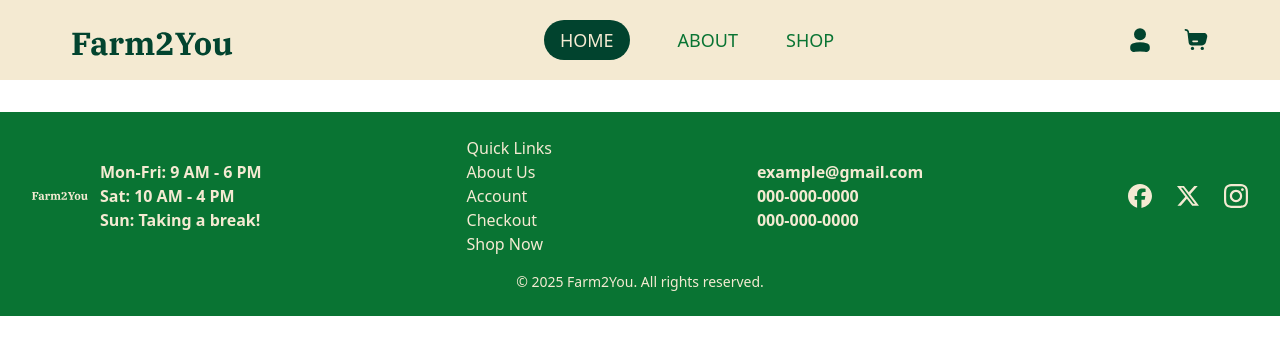
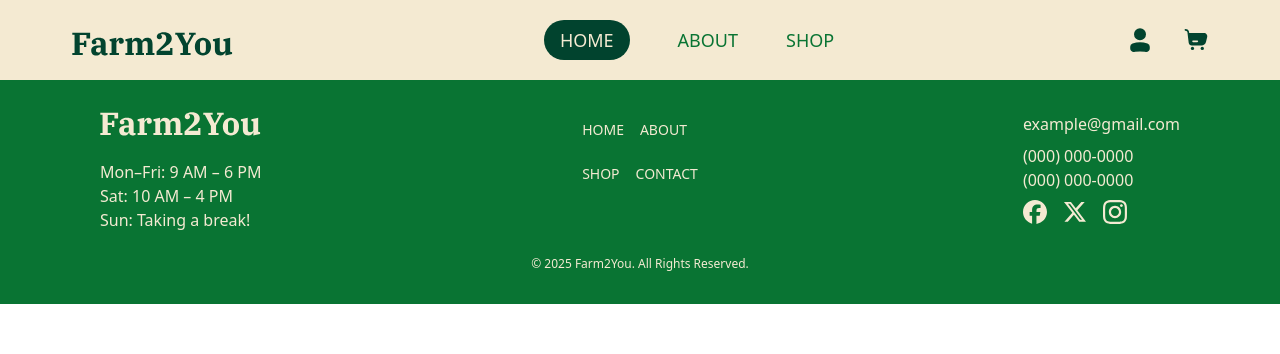
Before and after one commit to Code-the-Dream-School/ii-practicum-team-4-front, a React (Vite) app: page / in a window 1280 px wide. Shown: the top 354 px of the page. Built offline with nearby package versions, Linux system fonts and the light colour scheme.

Commit message:
use css grid

```diff
--- a/src/layouts/Footer.tsx
+++ b/src/layouts/Footer.tsx
@@ -1,65 +1,62 @@
-import React from "react";
+import React from 'react';
 import { Link } from 'react-router-dom';
 import fb from '../assets/images/icons/fb.svg';
-import ig from  '../assets/images/icons/ig.svg';
+import ig from '../assets/images/icons/ig.svg';
 import twitter from '../assets/images/icons/twitter.svg';
 import logo from '../assets/images/logo.svg';
 
-const currentYear = new Date().getFullYear();
 const Footer: React.FC = () => {
   return (
-    <footer className="bg-success text-background py-6 px-4 mt-8">
-      <div className="container mx-auto px-4 flex flex-col md:flex-row items-center justify-between">
-        <div className="flex items-center space-x-3">
-            <img
-                src={logo}
-                alt="Farm2You Logo"
-                className="w-14 h-14"
-            />
-          <span className="text-l font-semibold">
-            <ul>
-                <li>Mon-Fri: 9 AM - 6 PM</li>
-                <li>Sat: 10 AM - 4 PM</li>
-                <li>Sun: Taking a break!</li>
-            </ul>
-          </span>
+    <footer className="bg-success text-background px-5 py-8 md:px-[100px]">
+      <div className="grid grid-cols-2 gap-7 [grid-template-areas:'logo_logo''links_links''schedule_social''copyright_copyright'] md:grid-cols-3 md:gap-4 md:[grid-template-areas:'logo_links_social''schedule_links_social''copyright_copyright_copyright']">
+        <img src={logo} alt="Farm2You Logo" style={{ gridArea: 'logo' }} />
+
+        <nav
+          className="mt-2 flex flex-wrap text-sm font-medium md:justify-center"
+          style={{ gridArea: 'links' }}
+        >
+          <div className="flex items-center gap-6 md:flex-col">
+            <div className="flex gap-4 self-baseline">
+              <Link to="/" className="hover:underline">
+                HOME
+              </Link>
+              <Link to="/" className="hover:underline">
+                ABOUT
+              </Link>
             </div>
-        <div>
-            <h3>Quick Links</h3>
-            <ul>
-                <li>
-                    <Link to="/about">About Us</Link>
-                </li>
-                <li>
-                    <Link to="/account">Account</Link>
-                </li>
-                <li>
-                    <Link to="/checkout">Checkout</Link>
-                </li>
-                <li>
-                    <Link to="/shop">Shop Now</Link>
-                </li>
-            </ul>
+            <div className="flex gap-4 self-baseline">
+              <Link to="/" className="hover:underline">
+                SHOP
+              </Link>
+              <Link to="/" className="hover:underline">
+                CONTACT
+              </Link>
             </div>
-        <span className="text-l font-semibold">
-            <ul>
-                <li>example@gmail.com</li>
-                <li>000-000-0000</li>
-                <li>000-000-0000</li>
-            </ul>
-          </span>
-        <div className="flex space-x-6 mt-4 md:mt-0">
+          </div>
+        </nav>
+
+        <div style={{ gridArea: 'schedule' }}>
+          <p>Mon–Fri: 9 AM – 6 PM</p>
+          <p>Sat: 10 AM – 4 PM</p>
+          <p>Sun: Taking a break!</p>
+        </div>
+        <div className="flex md:justify-end" style={{ gridArea: 'social' }}>
+          <div className="flex flex-col items-baseline">
+            <p className="mb-2">
+              <a href="mailto:example@gmail.com" className="hover:underline">
+                example@gmail.com
+              </a>
+            </p>
+            <p>(000) 000-0000</p>
+            <p className="mb-2">(000) 000-0000</p>
+            <div className="mb-4 flex items-center gap-4 text-xl">
               <a
                 href="https://facebook.com"
                 target="_blank"
                 rel="noopener noreferrer"
                 className="hover:opacity-75"
               >
-            <img
-              src={fb}
-              alt="Facebook"
-              className="w-6 h-6"
-            />
+                <img src={fb} alt="Facebook" className="h-6 w-6" />
               </a>
               <a
                 href="https://twitter.com"
@@ -67,11 +64,7 @@ const Footer: React.FC = () => {
                 rel="noopener noreferrer"
                 className="hover:opacity-75"
               >
-            <img
-              src={twitter}
-              alt="Twitter"
-              className="w-6 h-6"
-            />
+                <img src={twitter} alt="Twitter" className="h-6 w-6" />
               </a>
               <a
                 href="https://instagram.com"
@@ -79,16 +72,15 @@ const Footer: React.FC = () => {
                 rel="noopener noreferrer"
                 className="hover:opacity-75"
               >
-            <img
-              src={ig}
-              alt="Instagram"
-              className="w-6 h-6"
-            />
+                <img src={ig} alt="Instagram" className="h-6 w-6" />
               </a>
             </div>
           </div>
-      <div className="text-center mt-4 text-sm">
-        <p>&copy; {currentYear} Farm2You. All rights reserved.</p>
+        </div>
+
+        <p className="text-center text-xs" style={{ gridArea: 'copyright' }}>
+          &copy; 2025 Farm2You. All Rights Reserved.
+        </p>
       </div>
     </footer>
   );
```
Lines whose indentation alone changed are shown as unchanged.
